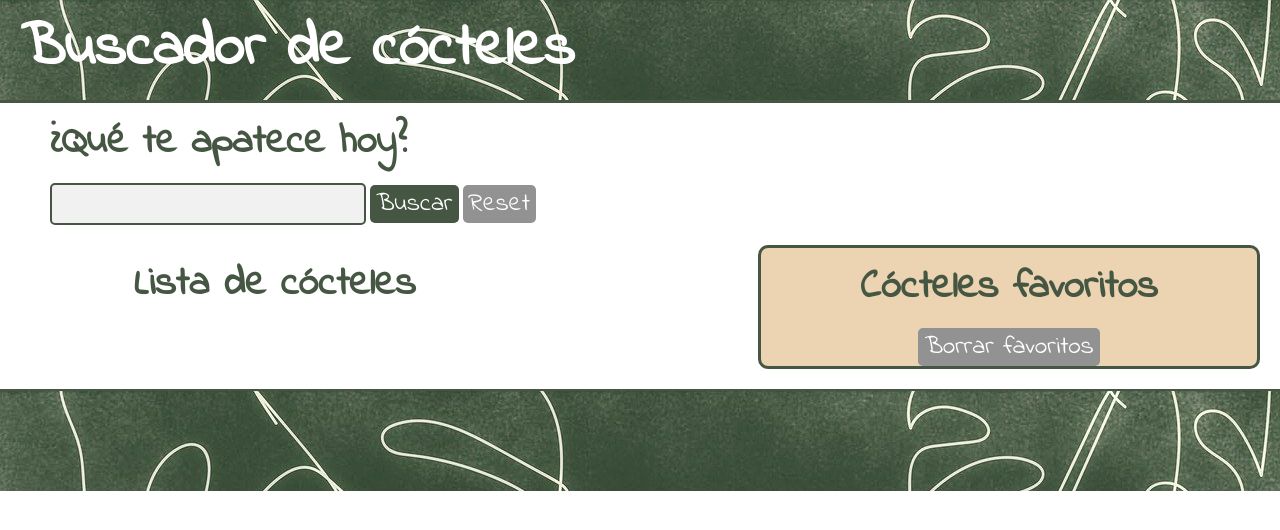
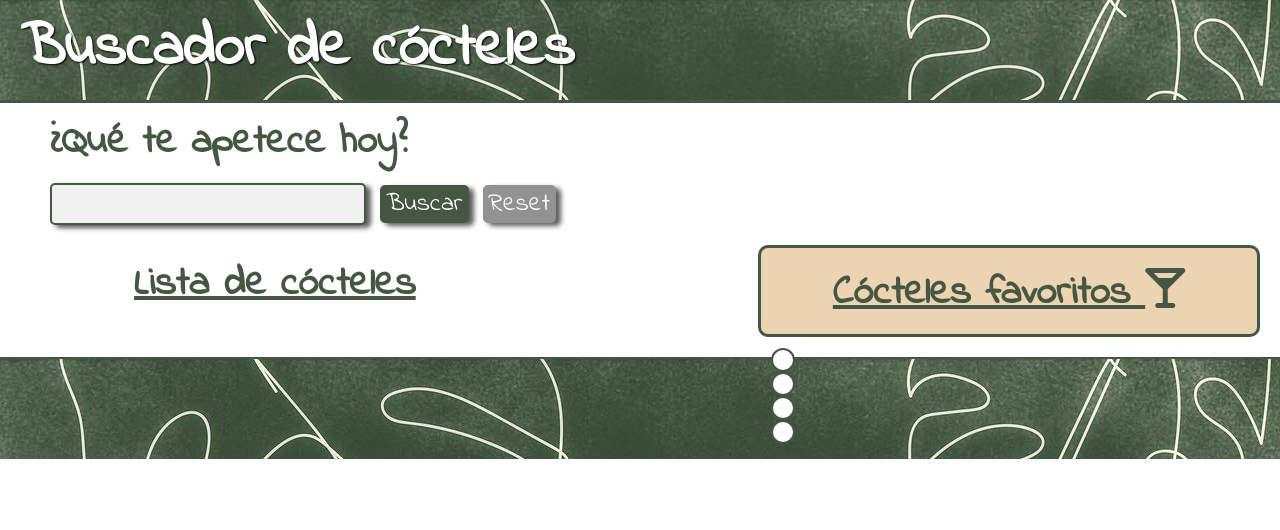
Before and after one commit to Adalab/modulo-2-evaluacion-final-marinacr92, a website: page src/html/index.html in a window 1280 px wide. Drawn offline with nearby package versions, Linux system fonts and the light colour scheme; files that its build step writes are made by us from their sources; files whose address does not match are found by name.

Commit message:
Update favList

```diff
--- a/src/html/partials/main.html
+++ b/src/html/partials/main.html
@@ -1,7 +1,6 @@
 <main class="main">
-    <div class="background">
     <form action="" class="form">
-            <label for="search" class="label">¿Qué te apatece hoy?</label>
+        <label for="search" class="label">¿Qué te apetece hoy?</label>
         <input type="text" name="search" id="search" class="input-text js-input-search">
         <input type="button" value="Buscar" class="btn-search js-btn-search">
         <input type="button" value="Reset" class="btn-reset js-btn-reset">
@@ -15,13 +14,19 @@
             </ul>
         </section>
         <section class="section_favorites js-favorites">
+            <div class="container-gaps">
+                <div class="gap-list gap1"></div>
+                <div class="gap-list gap2"></div>
+                <div class="gap-list gap3"></div>
+                <div class="gap-list gap4"></div>
+            </div>
             <h2 class="section-title">
                 Cócteles favoritos
+                <i class="fa-solid fa-martini-glass"></i>
             </h2>
             <ul class="ul-favorites js-ul-favorite">
             </ul>
-                <button class="btn-reset-fav js-reset-fav">Borrar favoritos</button>
+            <button class="btn-reset-fav js-reset-fav hidden">Borrar favoritos</button>
         </section>
     </section>
-    </div>
 </main>
--- a/src/js/01_global-functions.js
+++ b/src/js/01_global-functions.js
@@ -66,10 +66,12 @@ function addSelectedClass(item) {
   if (item !== null) {
     item.classList.add('selected');
   }
+  showBtnResetFav();
 }
 
 function removeSelectedClass(item) {
   if (item !== null) {
     item.classList.remove('selected');
   }
+  showBtnResetFav();
 }
--- a/src/scss/layout/_header.scss
+++ b/src/scss/layout/_header.scss
@@ -1,12 +1,9 @@
 .header {
-    //background-color: $rose-pale;
-    background-color: $green-back;
-    //border-bottom: solid 3px $eggplant;
+    text-shadow: 1px 1px 2px black;
     border-bottom: solid 3px $green-back;
     font-family: 'Indie Flower', cursive;
     font-weight: 700;
     font-size: 60px;
-    //color: white;
     color: white;
     padding: 20px;
     background-image: url("../../assets/images/leaves.jpg");
--- a/src/scss/layout/_main.scss
+++ b/src/scss/layout/_main.scss
@@ -1,12 +1,7 @@
 .main{
     width: 100%;
+}
 
-    // .background{
-    //     background-image: url("../../assets/images/background-monstera4.png");
-    //     background-size: cover;
-
-    // }
-}
 .form{
     padding: 20px 0 0 50px;
 
@@ -27,9 +22,11 @@
         background-color: rgb(241, 241, 241);
         border-radius: 5px;
         border: 2px solid $green-back;
+        box-shadow: 5px 3px 5px rgba(0, 0, 0, 0.638);
     }
 
     .btn-search{
+        margin: 0 10px;
         font-family: 'Indie Flower', cursive;
         background-color: $green-back;
         color: white;
@@ -37,6 +34,7 @@
         border-radius: 5px;
         border: none;
         cursor: pointer;
+        box-shadow: 5px 3px 5px rgba(0, 0, 0, 0.638);
     }
 
     .btn-reset{
@@ -47,6 +45,7 @@
         border-radius: 5px;
         border: none;
         cursor: pointer;
+        box-shadow: 5px 3px 5px rgba(0, 0, 0, 0.638);
     }
 }
 .container-list{
@@ -61,6 +60,7 @@
     font-size: 40px;
     margin: 20px 0;
     color: $green-back;
+    text-decoration: underline;
 }
 
 .selected{
@@ -86,6 +86,7 @@
     background-color: $orange-pastel;
     border-radius: 10px;
     border: 3px solid $green-back;
+    position: relative;
 }
 
 .ul-search{
@@ -123,6 +124,7 @@
     grid-template-columns: 1fr 1fr;
     justify-items: center;
     align-items: end;
+    margin: 0 30px;
 
     .drink-article {
         display: flex;
@@ -189,4 +191,30 @@
     border-radius: 5px;
     border: none;
     cursor: pointer;
+    box-shadow: 5px 3px 5px rgba(0, 0, 0, 0.638);
+    margin-bottom: 20px;
 }
+
+.container-gaps{
+    display: grid;
+    grid-template-columns: 1fr;
+    grid-template-rows: 1fr 1fr 1fr 1fr;
+    justify-items: start;
+    position: absolute;
+    height: 100%;
+    margin-top: 100px;
+    margin-left: 10px;
+}
+
+.gap-list{
+    background-color: white;
+    width: 20px;
+    height: 20px;
+    border-radius: 50%;
+    border: 2px solid $green-back;
+
+}
+
+.hidden{
+    display: none;
+}
```
Also changed, not shown: src/js/03_favorite-function.js (+10 -0 lines). Lines whose indentation alone changed are shown as unchanged.
